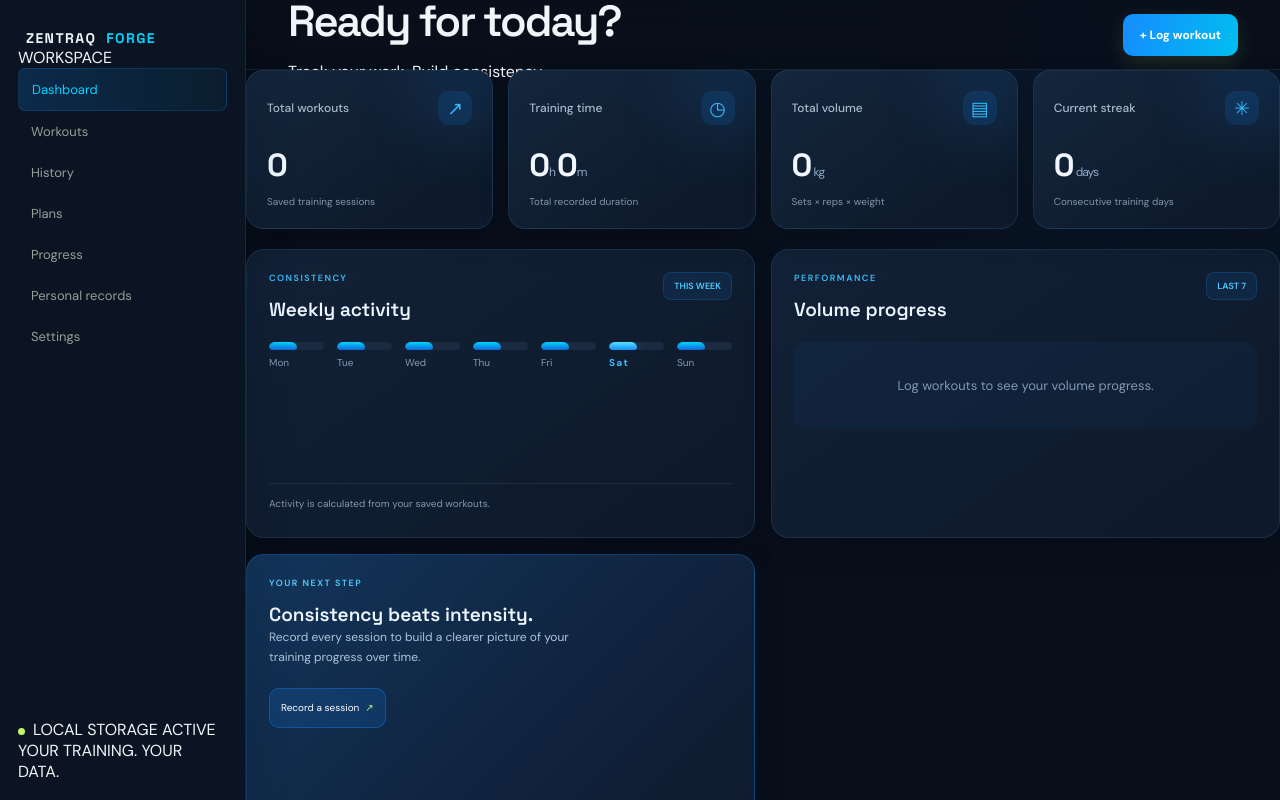
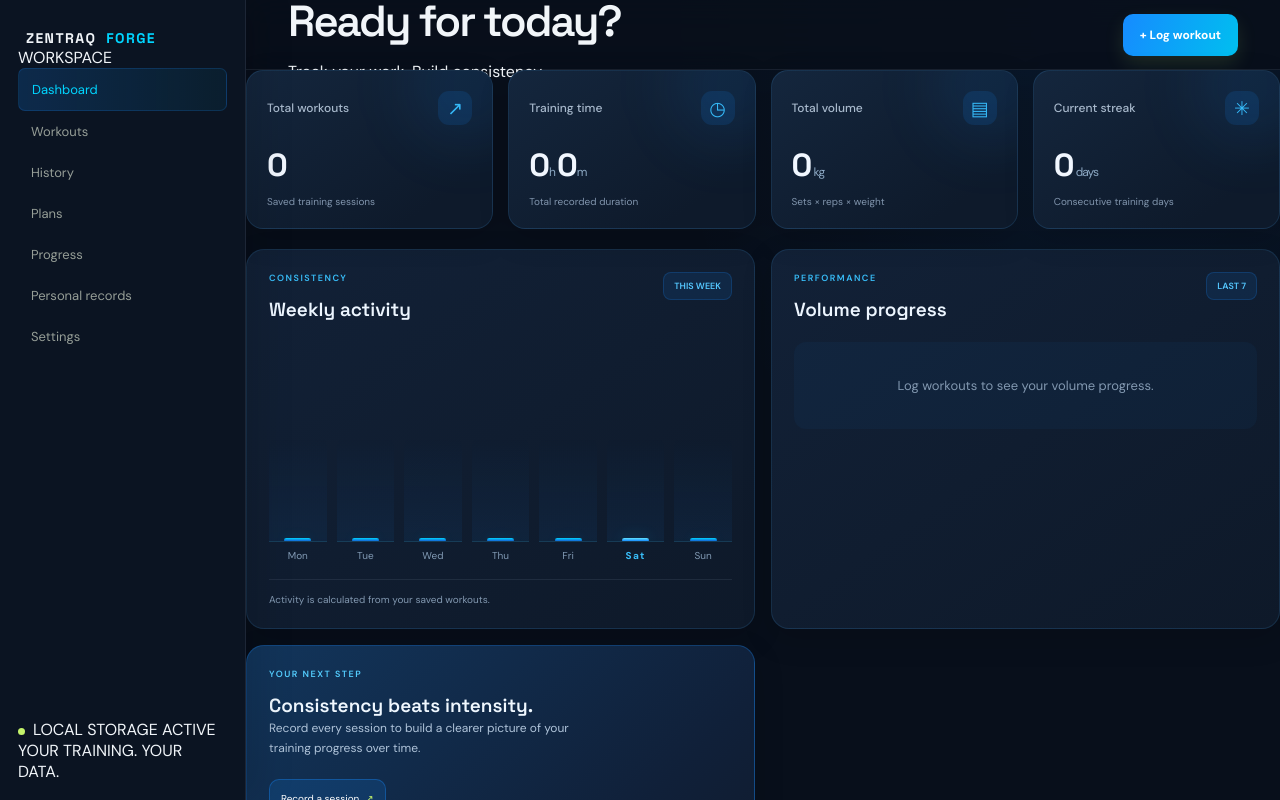
Before and after one commit to dnsh-git/ZenTraq-Forge, a React (Vite) app: page / in a window 1280 px wide. Shown: the top 800 px of the page. Built offline with nearby package versions, Linux system fonts and the light colour scheme.

Commit message:
modify charts card

```diff
--- a/src/App.css
+++ b/src/App.css
@@ -3694,3 +3694,129 @@ textarea::placeholder {
     padding: 13px;
   }
 }
+
+/* =========================================
+   LEVEL 4 FIX — WEEKLY ACTIVITY ALIGNMENT
+========================================= */
+
+.activity-panel {
+  display: flex;
+  flex-direction: column;
+  min-height: 380px;
+}
+
+.activity-panel .activity-chart {
+  display: grid;
+  grid-template-columns: repeat(7, minmax(0, 1fr));
+  grid-template-rows: 1fr;
+  align-items: end;
+
+  height: 165px;
+  gap: 10px;
+
+  margin-top: auto;
+  padding-top: 20px;
+}
+
+.activity-column {
+  height: 100%;
+  min-width: 0;
+
+  display: flex;
+  flex-direction: column;
+  align-items: center;
+  justify-content: flex-end;
+  gap: 7px;
+}
+
+.activity-count {
+  min-height: 12px;
+  color: #8FAAC6;
+  font-size: 10px;
+  text-align: center;
+  white-space: nowrap;
+}
+
+.activity-track {
+  width: 100%;
+  height: 105px;
+  min-height: 105px;
+
+  display: flex;
+  align-items: flex-end;
+  justify-content: center;
+
+  background: linear-gradient(
+    to top,
+    rgba(22, 139, 255, 0.07),
+    transparent
+  );
+
+  border-bottom: 1px solid rgba(56, 189, 248, 0.2);
+  border-radius: 7px 7px 0 0;
+}
+
+.activity-bar {
+  width: min(27px, 75%);
+  min-height: 3px;
+
+  background: linear-gradient(
+    to top,
+    #1265D8,
+    #00D5FF
+  );
+
+  border-radius: 7px 7px 2px 2px;
+  box-shadow: 0 0 12px rgba(0, 213, 255, 0.16);
+}
+
+.activity-bar.today {
+  background: linear-gradient(
+    to top,
+    #168BFF,
+    #62E5FF
+  );
+
+  box-shadow: 0 0 15px rgba(0, 213, 255, 0.3);
+}
+
+.day-label {
+  display: block;
+  width: 100%;
+
+  color: #829BB5;
+  font-size: 10px;
+  text-align: center;
+  white-space: nowrap;
+}
+
+.day-label.today-label {
+  color: #38BDF8;
+  font-weight: 700;
+}
+
+.activity-panel .chart-caption {
+  margin-top: 17px;
+  padding-top: 13px;
+  border-top: 1px solid rgba(148, 163, 184, 0.12);
+}
+
+@media (max-width: 600px) {
+  .activity-panel {
+    min-height: 340px;
+  }
+
+  .activity-panel .activity-chart {
+    height: 155px;
+    gap: 6px;
+  }
+
+  .activity-track {
+    height: 95px;
+    min-height: 95px;
+  }
+
+  .day-label {
+    font-size: 9px;
+  }
+}
```
